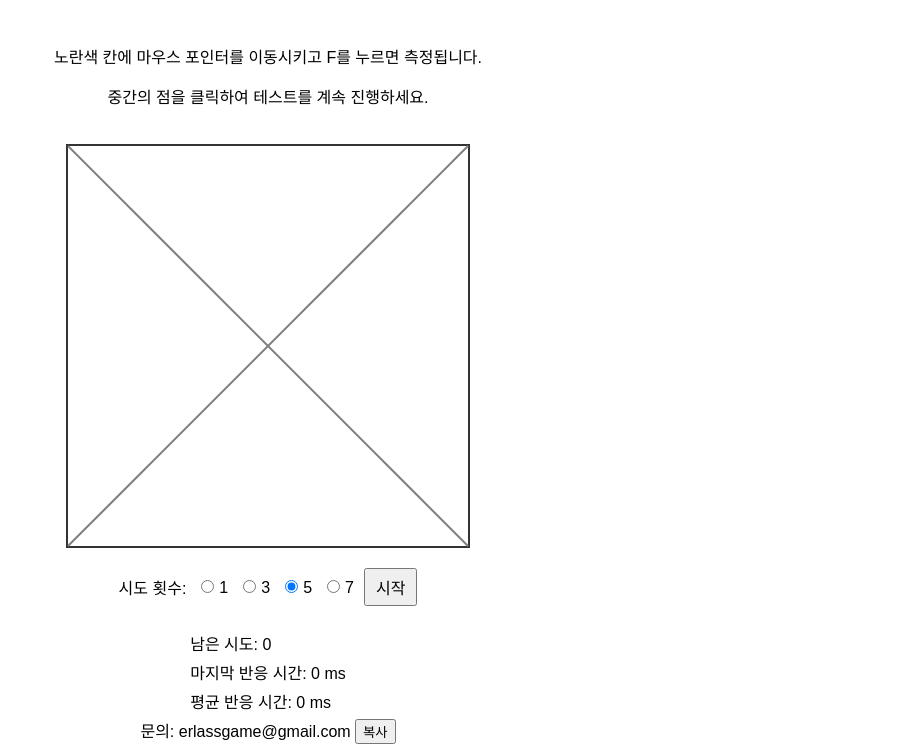
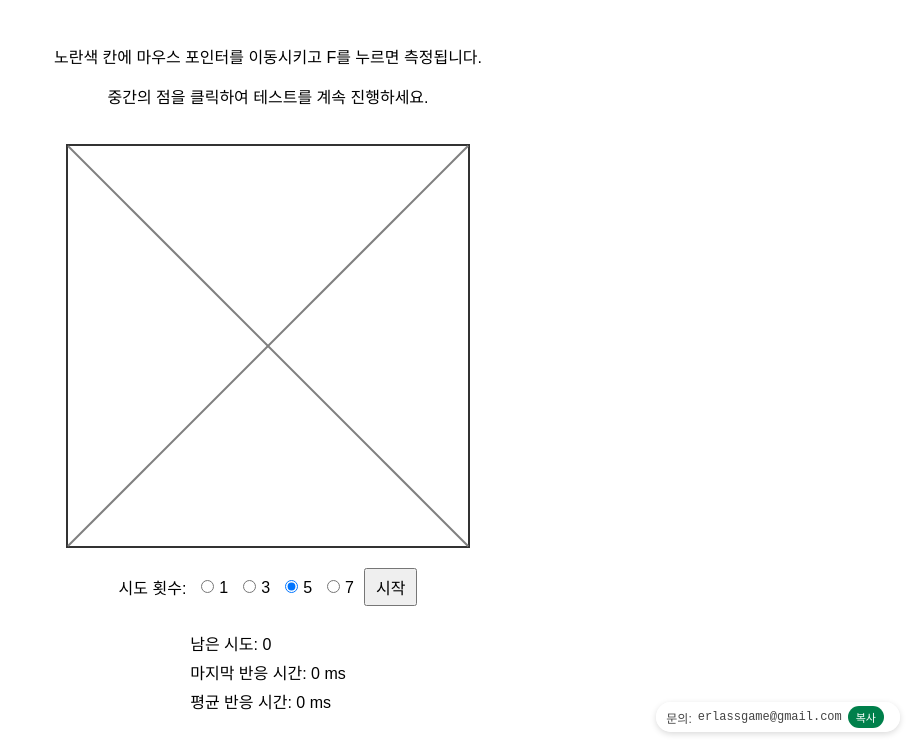
Before and after one commit to erlas6/flash-reaction-test, a plain HTML site: page index.html in a window 1280 px wide. Shown: the part 60-804 px from the top of the page, without its empty margins (372-1280 px from the left). Drawn offline with Linux system fonts and the light colour scheme.

Commit message:
Add contact bar to the bottom of the page
Added a contact bar for user interaction.

```diff
--- a/style.css
+++ b/style.css
@@ -168,3 +168,45 @@ h1 {
   padding: 10px 20px;
   cursor: pointer;
 }
+
+/* 하단 연락 바 */
+#contactBar {
+  position: fixed;
+  bottom: 8px;
+  right: 8px;
+  transform: none;      /* 중앙 정렬 제거 */
+  font-size: 12px;
+  color: #444;
+  background: rgba(255, 255, 255, 0.9);
+  padding: 4px 10px;
+  border-radius: 999px;
+  box-shadow: 0 2px 6px rgba(0, 0, 0, 0.15);
+  display: flex;
+  align-items: center;
+  gap: 6px;
+  z-index: 50;
+}
+
+
+#contactEmail {
+  font-family: monospace;
+}
+
+#copyEmailBtn {
+  border: none;
+  background: #00804b;
+  color: #fff;
+  font-size: 11px;
+  padding: 3px 8px;
+  border-radius: 999px;
+  cursor: pointer;
+}
+
+#copyEmailBtn:hover {
+  background: #00653a;
+}
+
+#copyEmailMsg {
+  font-size: 11px;
+  color: #00804b;
+}
```
